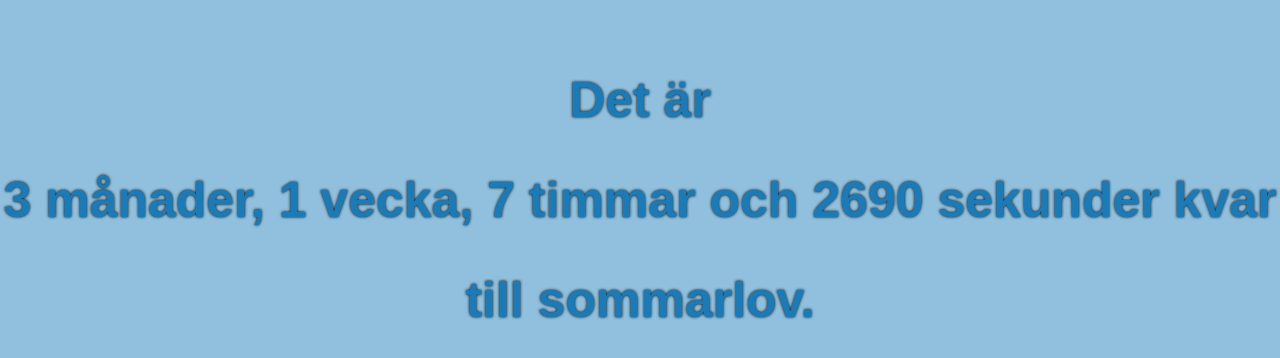
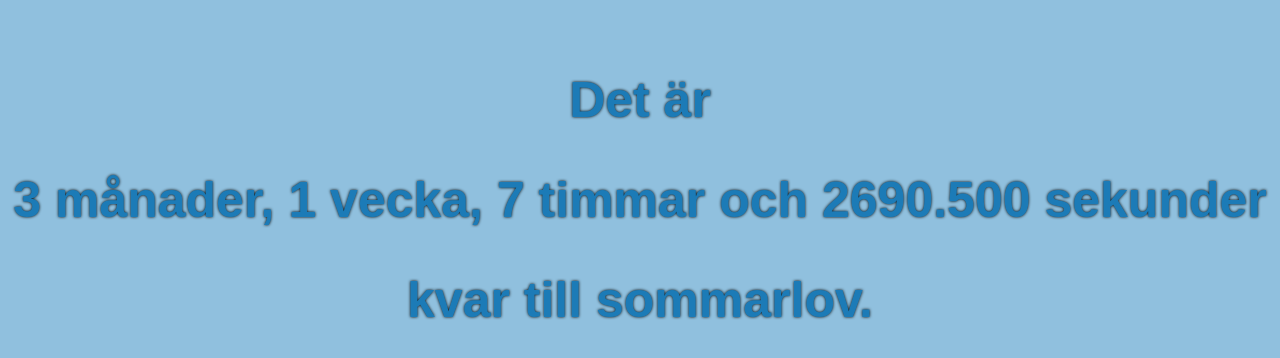
Before and after one commit to somarn/somarn.github.io, a plain HTML site: page index.html in a window 1280 px wide. Drawn offline with Linux system fonts and the light colour scheme.

Commit message:
Update index.html

```diff
--- a/index.html
+++ b/index.html
@@ -49,7 +49,9 @@ function update() {
     const secondDate = new Date();
     let diffDays = Math.round(Math.abs((firstDate - secondDate) / oneDay));
     let seconds = Math.round(Math.abs((firstDate  - secondDate) /  1000 ));
-
+	let millsg  = (Math.abs(firstDate  - secondDate) - (seconds*1000) + 500);
+    if (millsg < 100 && millsg > 9) { millsg = millsg + '0'; }
+    if (millsg < 10) { millsg = millsg + '00'; }
 
     let weeks =    Math.floor(diffDays / 7);
     let months=    Math.floor(weeks / 4   );
@@ -65,15 +67,15 @@ function update() {
     weekmsg =getMsg(weeks,   'vecka', 'or', -1);
     monthmsg=getMsg(months, 'månad', 'er');
     hmsg    =getMsg(hours,  'timme', 'ar', -1);
-    smsg    =getMsg(seconds,'sekund','er');
+    smsg    =getMsg(seconds,'','');
 
 
 
-    textElement.innerHTML =  'Det är<br>'+monthmsg + weekmsg + daymsg + hmsg.slice(0, -2) + ' och ' + smsg.slice(0, -2) + ' kvar till sommarlov.';
+    textElement.innerHTML =  'Det är<br>'+monthmsg + weekmsg + daymsg + hmsg.slice(0, -2) + ' och ' + smsg.slice(0, -3) + '.' + millsg + ' sekunder kvar till sommarlov.';
 }
 async function updateSec() {
 	while (1) {
-        await delay(100);
+        await delay(1);
         update();
     }
 }
```
